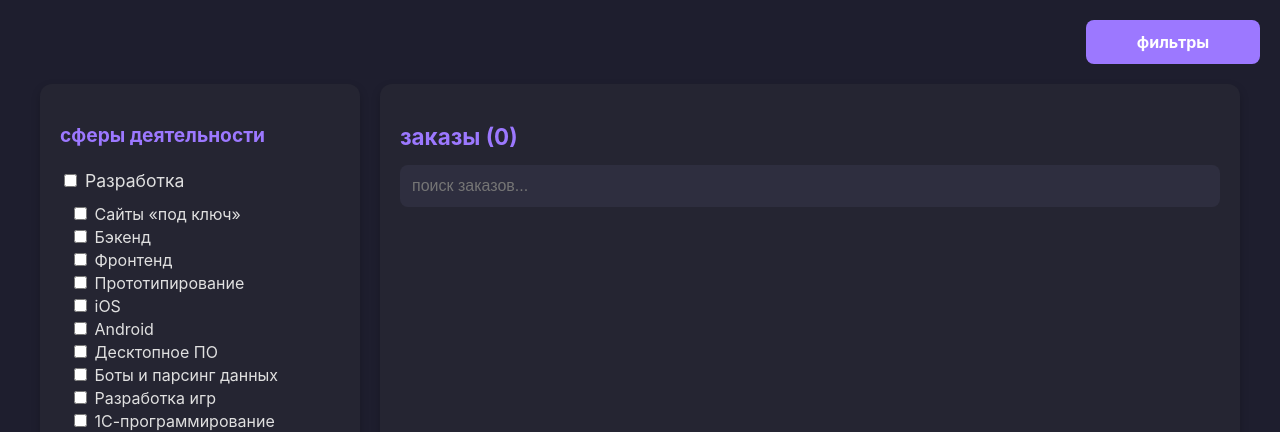
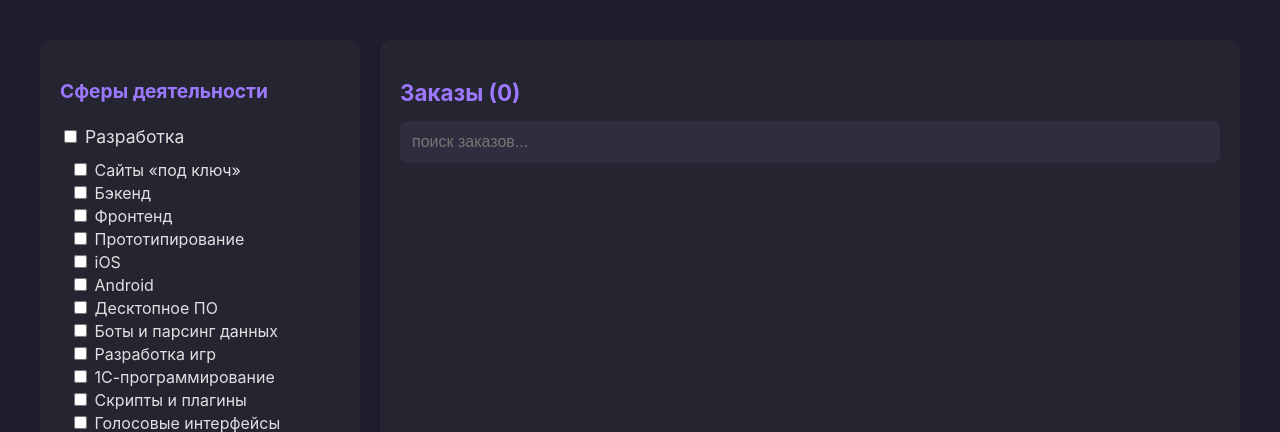
Before and after one commit to consul2022/Freelance, a Django app: page /exchange/orders/ in a window 1280 px wide. Shown: the top 432 px of the page. Run offline with Django 5.2, Linux system fonts and the light colour scheme; data that the repository does not hold is empty.

Commit message:
add update js,css,html

```diff
--- a/exchange/urls.py
+++ b/exchange/urls.py
@@ -1,10 +1,11 @@
 from django.contrib import admin
 from django.urls import path, include
 
-from exchange.views import orders_list, show_orders, save_response
+from exchange.views import orders_list, show_orders, save_response, create_office
 
 urlpatterns = [
     path('orders/', orders_list,name='orders_list'),
     path('order/<int:id>/', show_orders, name='show_orders'),
-    path('order/<int:id>/response/', save_response , name='save_response')
+    path('order/<int:id>/response/', save_response , name='save_response'),
+    path('office/', create_office, name = 'create_office')
 ]
--- a/exchange/views.py
+++ b/exchange/views.py
@@ -29,10 +29,12 @@ def save_response(request,id):
     id = int(id)
     order = Order.objects.get(id=id)
     response_message = request.POST.get("response_message")
-    print(response_message)
     tg_id = int(request.POST.get("user_id"))
-    print(tg_id)
     user = User.objects.get(tg_id = tg_id)
     response = Response(order=order, user=user, message=response_message)
     response.save()
     return redirect("show_orders", id=id)
+
+
+def create_office(request):
+    return render(request, "exchange/office.html")
--- a/static/exchange/css/orders.css
+++ b/static/exchange/css/orders.css
@@ -227,6 +227,8 @@ display: block;
         padding: 20px;
         z-index: 1001;
         transform: translateX(100%);
+        overflow-y: auto;
+        -webkit-overflow-scrolling: touch;
     }
     .sidebar.active {
         transform: translateX(0);
@@ -244,3 +246,8 @@ a{
     text-decoration: none;
     color: inherit;
 }
+@media (min-width: 768px) {
+   .mobile-filter-button {
+        display: none;
+    }
+}
--- a/templates/exchange/orders.html
+++ b/templates/exchange/orders.html
@@ -20,7 +20,7 @@
         <div class="mobile-back-button" onclick="toggleFilters()">
             &larr;
         </div>
-        <h3>сферы деятельности</h3>
+        <h3>Cферы деятельности</h3>
         <ul class="filters">
             {% for category, subcats in subactivities.items %}
             <li class="category">
@@ -48,7 +48,7 @@
     <div class="sidebar-overlay" onclick="toggleFilters()"></div>
     <!-- Основная секция заказов -->
     <main class="orders-container">
-        <h2>заказы ({{ orders|length }})</h2>
+        <h2>Заказы ({{ orders|length }})</h2>
         <input type="text" id="search" placeholder="поиск заказов...">
         <div class="orders-list">
             {% for order in orders %}
```
Also changed, not shown: static/exchange/css/office.css (added), static/exchange/js/office.js (added), templates/exchange/office.html (added).
